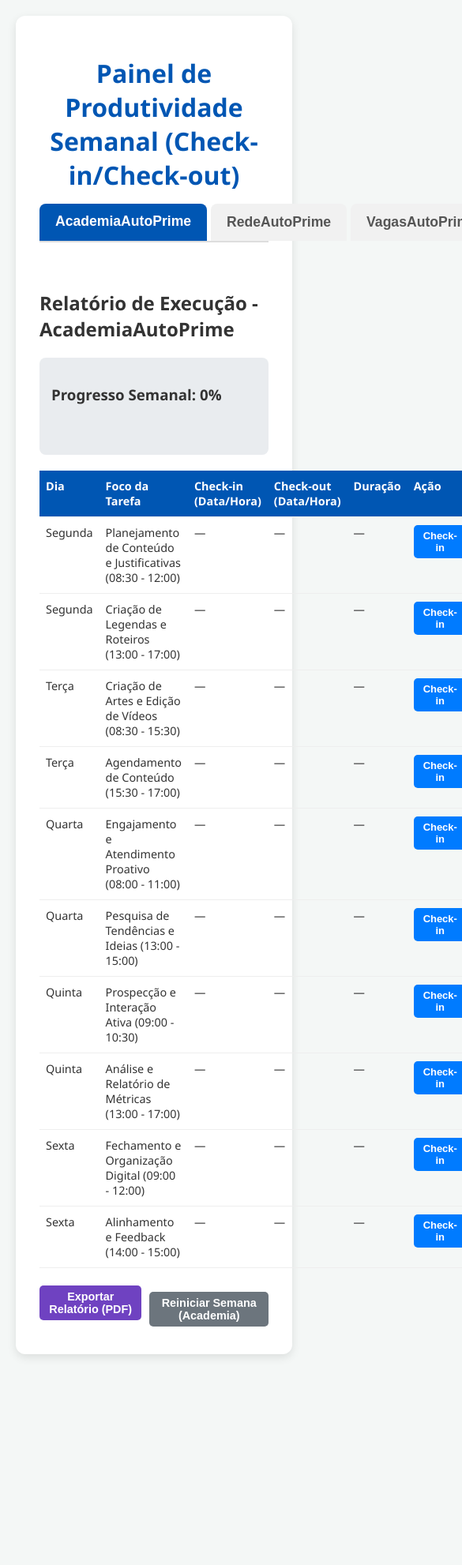
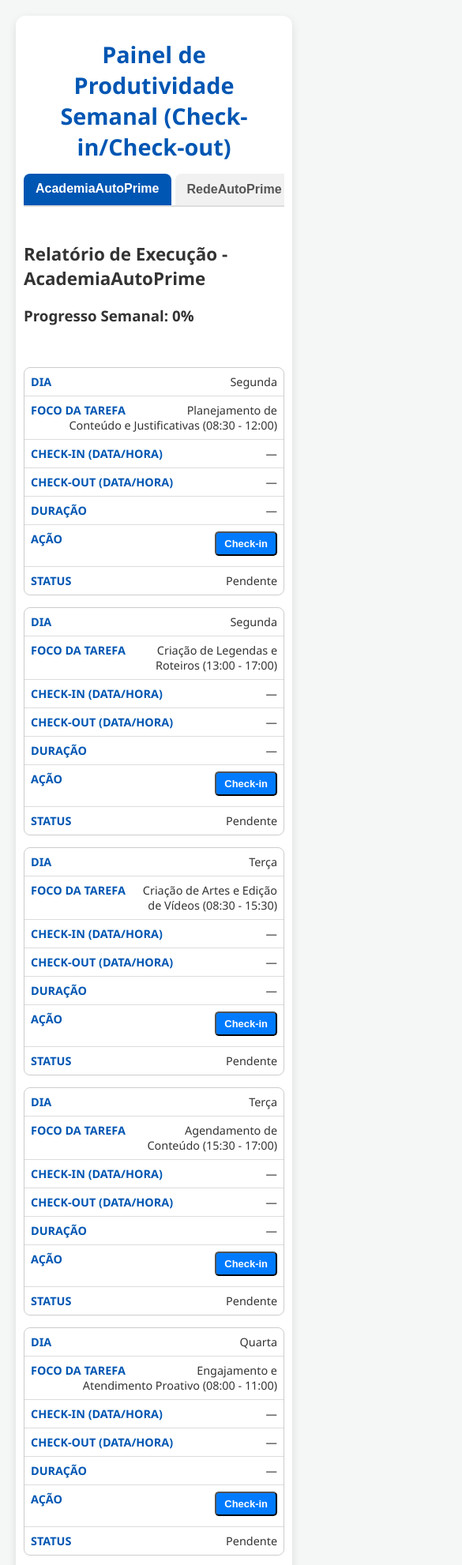
Before and after one commit to RedeAutoPrime/WorkMKT, a plain HTML site: page index.html in a window 390 px wide. Shown: the top 1982 px of the page at 79% size, 585 px wide, since content can reach past the window. Before the commit the page ends 1735 px from the top, so only its background shows below. Drawn offline with Linux system fonts and the light colour scheme.

Commit message:
Update index.html

```diff
--- a/index.html
+++ b/index.html
@@ -8,7 +8,8 @@
     <style>
         body {
             font-family: 'Segoe UI', Tahoma, Geneva, Verdana, sans-serif;
-            margin: 20px;
+            margin: 0; /* Remove margem padrão */
+            padding: 20px;
             background-color: #f4f7f6;
             color: #333;
         }
@@ -16,7 +17,7 @@
             max-width: 1200px;
             margin: auto;
             background: #fff;
-            padding: 30px;
+            padding: 15px; /* Reduzido para mobile */
             border-radius: 12px;
             box-shadow: 0 4px 12px rgba(0, 0, 0, 0.1);
         }
@@ -24,63 +25,51 @@
             color: #0056b3;
             text-align: center;
             margin-bottom: 15px;
-            font-size: 2em;
+            font-size: 1.8em; /* Ajuste para mobile */
         }
-        /* --- Estrutura de Tabs (Empresas) --- */
-        .tab-container {
-            display: flex;
-            margin-bottom: 20px;
-            border-bottom: 2px solid #ddd;
+        h2 {
+            font-size: 1.4em;
+            margin-bottom: 10px;
         }
+        /* --- Tabs e Botões (Estilos Mantidos) --- */
+        .tab-container { display: flex; margin-bottom: 20px; border-bottom: 2px solid #ddd; overflow-x: auto; }
         .tab-button {
-            padding: 12px 20px;
+            padding: 10px 15px;
             cursor: pointer;
             border: none;
             background-color: #f1f1f1;
             border-top-left-radius: 8px;
             border-top-right-radius: 8px;
             margin-right: 5px;
-            font-size: 1.1em;
+            font-size: 1em;
             font-weight: 600;
             color: #555;
-            transition: background-color 0.3s, color 0.3s;
+            flex-shrink: 0; /* Impede que os botões diminuam */
         }
-        .tab-button.active {
-            background-color: #0056b3;
-            color: white;
-            border-bottom: 2px solid #0056b3;
-        }
-        .tab-content {
-            display: none;
-            padding-top: 20px;
-        }
-        .tab-content.active {
-            display: block;
-        }
-        /* --- Progress Bar --- */
-        .progress-container {
-            margin-bottom: 20px;
-            padding: 15px;
-            border-radius: 8px;
-            background-color: #e9ecef;
-        }
+        .tab-button.active { background-color: #0056b3; color: white; border-bottom: 2px solid #0056b3; }
+        .tab-content { display: none; padding-top: 5px; }
+        .tab-content.active { display: block; }
+
         .progress-bar {
-            height: 30px;
+            height: 25px; /* Ajuste para mobile */
+            line-height: 25px;
+            /* Outros estilos de progresso mantidos */
             background-color: #28a745;
             width: 0%;
             text-align: center;
-            line-height: 30px;
             color: white;
             border-radius: 6px;
             transition: width 0.4s ease;
             font-weight: bold;
         }
-        /* --- Tabela --- */
+
+        /* --- Tabela Base (Desktop) --- */
         table {
             width: 100%;
             border-collapse: collapse;
             margin-top: 10px;
             font-size: 0.9em;
+            display: table; /* Padrão para desktop */
         }
         th, td {
             padding: 10px 8px;
@@ -88,64 +77,77 @@
             border-bottom: 1px solid #eee;
             vertical-align: top;
         }
-        th {
-            background-color: #0056b3;
-            color: white;
-            font-weight: 600;
-        }
-        /* --- Botões e Status --- */
-        .status-done {
-            color: white;
-            background-color: #28a745;
-            padding: 4px 8px;
-            border-radius: 4px;
-            font-weight: bold;
-            display: inline-block;
-        }
-        .status-inprogress {
-            color: #333;
-            background-color: #ffc107;
-            padding: 4px 8px;
-            border-radius: 4px;
-            font-weight: bold;
-            display: inline-block;
-        }
-        .btn {
-            padding: 6px 12px;
-            border: none;
-            border-radius: 5px;
-            cursor: pointer;
-            font-weight: bold;
-            transition: background-color 0.3s;
-            margin-bottom: 5px;
-            font-size: 0.9em;
-        }
+        th { background-color: #0056b3; color: white; font-weight: 600; }
+
+        /* --- Estilos de Botões (Mantidos) --- */
+        .btn { padding: 6px 10px; border-radius: 5px; cursor: pointer; font-weight: bold; margin-bottom: 5px; font-size: 0.9em; }
         .btn-start { background-color: #007bff; color: white; }
-        .btn-start:hover { background-color: #0056b3; }
         .btn-finish { background-color: #dc3545; color: white; }
-        .btn-finish:hover { background-color: #c82333; }
-        .btn-export { background-color: #6f42c1; color: white; margin-right: 10px; }
-        .reset-btn {
-            background-color: #6c757d;
-            color: white;
-            margin-top: 15px;
-            float: right;
-        }
-        .action-controls {
-            display: flex;
-            align-items: center;
-            margin-top: 15px;
+        .btn-export { background-color: #6f42c1; color: white; margin-right: 10px; margin-top: 15px; }
+        .reset-btn { background-color: #6c757d; color: white; margin-top: 15px; float: right; }
+        .action-controls { display: flex; align-items: center; justify-content: space-between; margin-top: 15px; flex-wrap: wrap; }
+
+        /* --- Ocultar na Impressão (Mantido) --- */
+        @media print {
+            .no-print { display: none !important; }
         }
 
-        /* Ajuste Crucial: Define que a coluna de Ação só será ocultada se
-           a classe no-print estiver aplicada, garantindo a visualização normal
+        /* ====================================================
+           RESPONSIVIDADE: MÍDIA QUERY PARA TELAS PEQUENAS (Mobile)
+           ====================================================
         */
-        .no-print {
-            /* Padrão: Visível */
-        }
-        @media print {
-            .no-print {
-                display: none !important;
+        @media screen and (max-width: 768px) {
+            .container { padding: 10px; }
+
+            /* Transforma a tabela em cartões de lista */
+            table {
+                border: 0;
+                width: 100%;
+                display: block; /* Tabela agora se comporta como um div */
+            }
+            thead {
+                display: none; /* Oculta o cabeçalho original */
+            }
+            tr {
+                border: 1px solid #ccc;
+                display: block;
+                margin-bottom: 15px;
+                border-radius: 8px;
+            }
+            td {
+                border-bottom: 1px solid #ddd;
+                display: block; /* Cada célula vira uma linha */
+                text-align: right;
+                padding: 8px;
+                font-size: 1em;
+                position: relative;
+            }
+            td:before {
+                /* Exibe o nome da coluna como um label */
+                content: attr(data-label);
+                float: left;
+                font-weight: bold;
+                text-transform: uppercase;
+                margin-right: 10px;
+                color: #0056b3;
+            }
+            td:last-child {
+                border-bottom: 0;
+            }
+
+            /* Ajuste para controles de ação em mobile */
+            .action-controls {
+                flex-direction: column;
+                align-items: stretch;
+            }
+            .btn-export, .reset-btn {
+                width: 100%;
+                margin: 5px 0;
+                float: none;
+            }
+            .tab-container {
+                /* Garante que o container de tabs seja rolavel horizontalmente */
+                white-space: nowrap;
             }
         }
     </style>
@@ -275,7 +277,7 @@
         // Formato DD/MM/AAAA HH:MM:SS
         const datePart = d.toLocaleDateString('pt-BR');
         const timePart = d.toLocaleTimeString('pt-BR', { hour: '2-digit', minute: '2-digit', second: '2-digit' });
-        return `${datePart} ${timePart}`;
+        return `<span style="white-space: nowrap;">${datePart}</span><br>${timePart}`;
     };
 
     const formatDuration = (startTime, endTime) => {
@@ -295,6 +297,9 @@
         const totalTasks = baseTasks.length;
         let completedTasks = 0;
 
+        // Títulos das colunas (para uso em Mobile)
+        const headers = ['Dia', 'Foco da Tarefa', 'Check-in (Data/Hora)', 'Check-out (Data/Hora)', 'Duração', 'Ação', 'Status'];
+
         baseTasks.forEach(task => {
             const status = taskStatus[task.id] || {};
             const startTime = status.checkInTime;
@@ -307,19 +312,22 @@
             const statusClass = isFinished ? 'status-done' : (isInProgress ? 'status-inprogress' : '');
             const statusText = isFinished ? 'Concluído' : (isInProgress ? 'Em Execução' : 'Pendente');
 
+            const actionButton = `
+                ${!isInProgress && !isFinished ? `<button class="btn btn-start" onclick="checkIn('${company}', '${task.id}')">Check-in</button>` : ''}
+                ${isInProgress ? `<button class="btn btn-finish" onclick="checkOut('${company}', '${task.id}')">Check-out</button>` : ''}
+                ${isFinished ? '—' : ''}
+            `;
+
             const row = list.insertRow();
+            // Adiciona o atributo data-label em cada <td> para responsividade mobile
             row.innerHTML = `
-                <td>${task.day}</td>
-                <td>${task.name}</td>
-                <td>${formatDateTime(startTime)}</td>
-                <td>${formatDateTime(endTime)}</td>
-                <td>${formatDuration(startTime, endTime)}</td>
-                <td class="no-print">
-                    ${!isInProgress && !isFinished ? `<button class="btn btn-start" onclick="checkIn('${company}', '${task.id}')">Check-in</button>` : ''}
-                    ${isInProgress ? `<button class="btn btn-finish" onclick="checkOut('${company}', '${task.id}')">Check-out</button>` : ''}
-                    ${isFinished ? '—' : ''}
-                </td>
-                <td><span class="${statusClass}">${statusText}</span></td>
+                <td data-label="${headers[0]}">${task.day}</td>
+                <td data-label="${headers[1]}">${task.name}</td>
+                <td data-label="${headers[2]}">${formatDateTime(startTime)}</td>
+                <td data-label="${headers[3]}">${formatDateTime(endTime)}</td>
+                <td data-label="${headers[4]}">${formatDuration(startTime, endTime)}</td>
+                <td class="no-print" data-label="${headers[5]}">${actionButton}</td>
+                <td data-label="${headers[6]}"><span class="${statusClass}">${statusText}</span></td>
             `;
         });
 
@@ -422,17 +430,25 @@
             jsPDF:        { unit: 'in', format: 'letter', orientation: 'portrait' }
         };
 
-        // Clona o elemento para remover a coluna 'Ação' apenas no PDF
+        // Clona o elemento para prepará-lo para a impressão (limpando o botão de Ação)
         const elementToPrint = element.cloneNode(true);
-        elementToPrint.querySelectorAll('.no-print').forEach(el => el.remove());
 
-        // Remove a coluna 'Ação' do cabeçalho da tabela clonada
-        const headerAction = elementToPrint.querySelector('thead th:last-child');
-        if (headerAction.textContent.trim() === 'Status') {
-            // A coluna 'Ação' já foi removida com o .no-print, então ajustamos o cabeçalho.
+        // Remove a coluna de Ação do CLONE da tabela (se existir)
+        const actionHeader = elementToPrint.querySelector('thead tr th:nth-child(6)');
+        if (actionHeader && actionHeader.classList.contains('no-print')) {
+            actionHeader.remove();
         }
+        elementToPrint.querySelectorAll('tbody tr').forEach(row => {
+            const actionCell = row.querySelector('td:nth-child(6)');
+            if (actionCell && actionCell.classList.contains('no-print')) {
+                actionCell.remove();
+            }
+        });
 
-        // Adiciona um título mais claro ao relatório
+        // Remove botões de controle do clone
+        elementToPrint.querySelector('.action-controls').remove();
+
+        // Adiciona um título claro ao relatório
         const header = document.createElement('h2');
         header.textContent = `Relatório Semanal de Execução - ${company} (${today})`;
 
```
